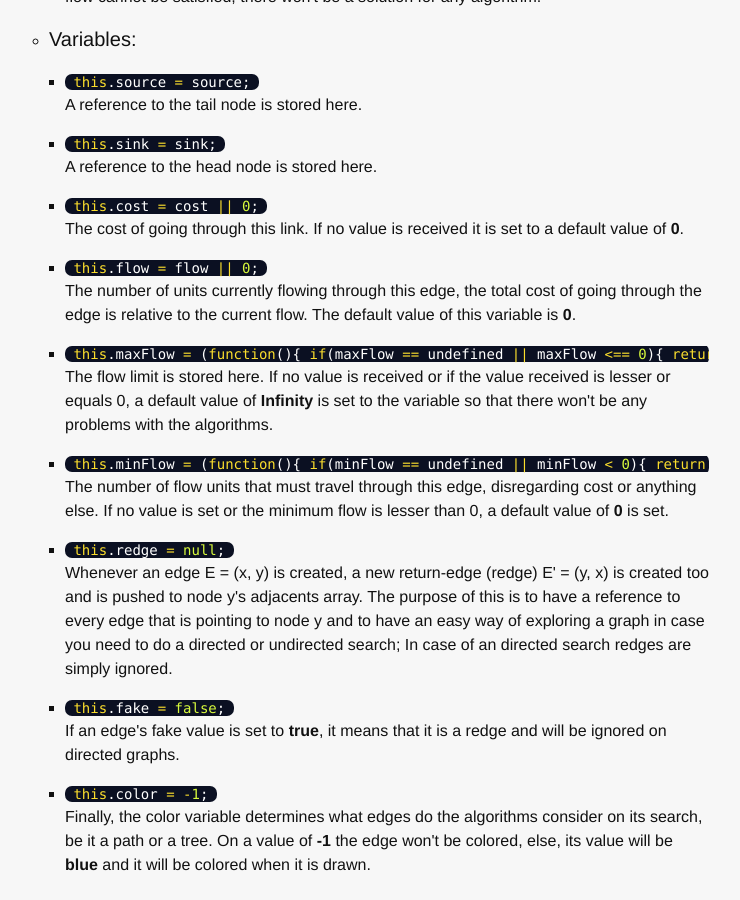
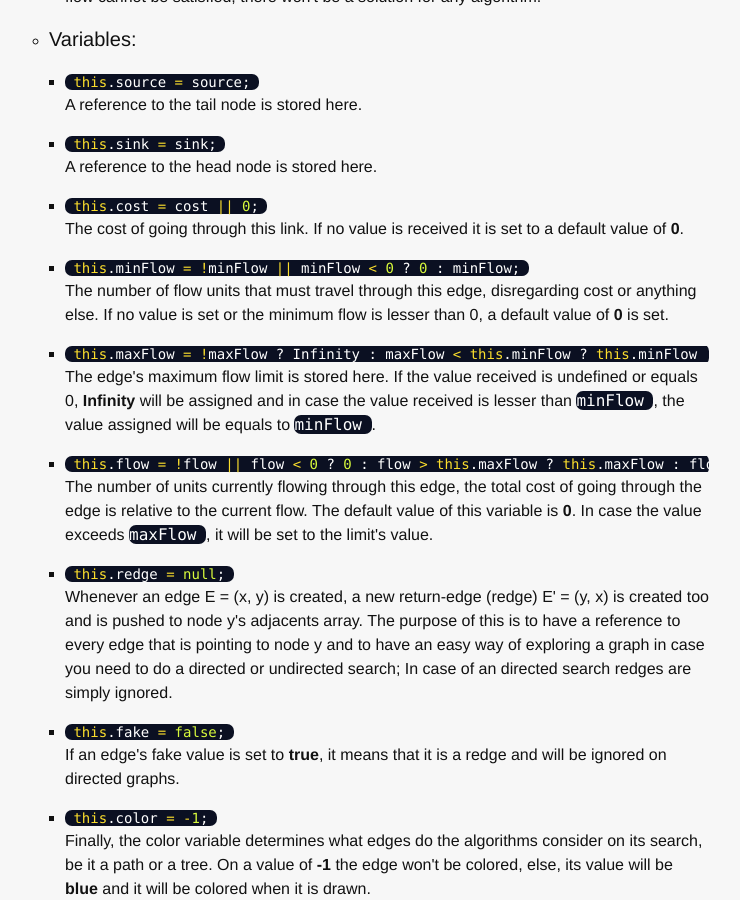
Before and after one commit to dancmj/dancmj.github.io, a Jekyll site: the page built from _posts/2015-01-19-network-analysis_implementation.html, in a window 1280 px wide and 900 px high, scrolled down 2893 px. Shown: the whole window, without its empty margins (253-993 px from the left). Built offline with Jekyll 4.4.1, drawn with Linux system fonts in a browser that asks for light colours; nearby versions of some CDN libraries; some of the changed text lies outside the part shown.

Commit message:
Updated the Edge object explanation

```diff
--- a/_posts/2015-01-19-network-analysis_implementation.html
+++ b/_posts/2015-01-19-network-analysis_implementation.html
@@ -75,13 +75,13 @@ jsLink: ["http://ajax.googleapis.com/ajax/libs/jquery/1.11.0/jquery.min.js"]
 
     <li><h1>Edge</h1>
         <p>An edge may receive 6 variables as parameters and contains 8 variables:</p>
-<pre><code data-language="javascript">function Edge(source, sink, cost, flow, maxFlow, minFlow){
+<pre><code data-language="javascript">function Edge(source,sink,cost,flow,maxFlow,minFlow){
     this.source = source;
     this.sink = sink;
     this.cost = cost || 0;
-    this.flow = flow || 0;
-    this.maxFlow = (function(){ if(maxFlow == undefined || maxFlow === 0){ return Infinity; } else { return maxFlow;};})();
-    this.minFlow = (function(){ if(minFlow == undefined || minFlow &#60; 0){ return 0;} else { return minFlow;};})();
+    this.minFlow = !minFlow || minFlow < 0 ? 0 : minFlow;
+    this.maxFlow = !maxFlow ? Infinity : maxFlow < this.minFlow ? this.minFlow : maxFlow;
+    this.flow = !flow || flow < 0 ? 0 : flow > this.maxFlow ? this.maxFlow : flow;
     this.redge = null;
     this.fake = false;
     this.color = -1;
@@ -132,28 +132,28 @@ jsLink: ["http://ajax.googleapis.com/ajax/libs/jquery/1.11.0/jquery.min.js"]
                         <p>The cost of going through this link. If no value is received it is set to a default value of <b>0</b>.</p>
                     </li>
                     <li>
-                        <pre class="single"><code data-language="javascript" > this.flow = flow || 0; </code></pre>
-                        <p>The number of units currently flowing through this edge, the total cost of going through the edge is relative to the current flow. The default value of this variable is <b>0</b>.</p>
-                    </li>
-                    <li>
-                        <pre class="single"><code data-language="javascript" > this.maxFlow = (function(){ if(maxFlow == undefined || maxFlow &lt;== 0){ return Infinity; } else { return maxFlow;};})(); </code></pre>
-                        <p>The flow limit is stored here. If no value is received or if the value received is lesser or equals 0, a default value of <b>Infinity</b> is set to the variable so that there won't be any problems with the algorithms.</p>
-                    </li>
-                    <li>
-                        <pre class="single"><code data-language="javascript" > this.minFlow = (function(){ if(minFlow == undefined || minFlow &#60; 0){ return 0;} else { return minFlow;};})(); </code></pre>
+                        <pre class="single"><code data-language="javascript" > this.minFlow = !minFlow || minFlow &lt; 0 ? 0 &#58; minFlow; </code></pre>
                         <p>The number of flow units that must travel through this edge, disregarding cost or anything else. If no value is set or the minimum flow is lesser than 0, a default value of <b>0</b> is set.</p>
                     </li>
                     <li>
+                        <pre class="single"><code data-language="javascript" > this.maxFlow = !maxFlow ? Infinity &#58; maxFlow &lt; this.minFlow ? this.minFlow &#58; maxFlow; </code></pre>
+                        <p>The edge's maximum flow limit is stored here. If the value received is undefined or equals 0, <b>Infinity</b> will be assigned and in case the value received is lesser than <code> minFlow </code>,  the value assigned will be equals to <code> minFlow </code>.</p>
+                    </li>
+                    <li>
+                        <pre class="single"><code data-language="javascript" > this.flow = !flow || flow &lt; 0 ? 0 &#58; flow &gt; this.maxFlow ? this.maxFlow &#58; flow; </code></pre>
+                        <p>The number of units currently flowing through this edge, the total cost of going through the edge is relative to the current flow. The default value of this variable is <b>0</b>. In case the value exceeds <code> maxFlow </code>, it will be set to the limit's value.</p>
+                    </li>
+                    <li>
                         <pre class="single"><code data-language="javascript" > this.redge = null; </code></pre>
-                        <p>Whenever an edge E = (x, y) is created, a new return-edge (redge) E' = (y, x) is created too and is pushed to node y's adjacents array. The purpose of this is to have a reference to every edge that is pointing to node y and to have an easy way of exploring a graph in case you need to do a directed or undirected search; In case of an directed search redges are simply ignored.</p>
+                        <p>Whenever an edge E = (x, y) is created, a new return&#45;edge (redge) E' = (y, x) is created too and is pushed to node y's adjacents array. The purpose of this is to have a reference to every edge that is pointing to node y and to have an easy way of exploring a graph in case you need to do a directed or undirected search; In case of an directed search redges are simply ignored.</p>
                     </li>
                     <li>
                         <pre class="single"><code data-language="javascript" > this.fake = false; </code></pre>
                         <p>If an edge's fake value is set to <b>true</b>, it means that it is a redge and will be ignored on directed graphs.</p>
                     </li>
                     <li>
-                        <pre class="single"><code data-language="javascript" > this.color = -1; </code></pre>
-                        <p>Finally, the color variable determines what edges do the algorithms consider on its search, be it a path or a tree. On a value of <b>-1</b> the edge won't be colored, else, its value will be <b>blue</b> and it will be colored when it is drawn.</p>
+                        <pre class="single"><code data-language="javascript" > this.color = &#45;1; </code></pre>
+                        <p>Finally, the color variable determines what edges do the algorithms consider on its search, be it a path or a tree. On a value of <b>&#45;1</b> the edge won't be colored, else, its value will be <b>blue</b> and it will be colored when it is drawn.</p>
                     </li>
                 </ul>
             </li>
```
